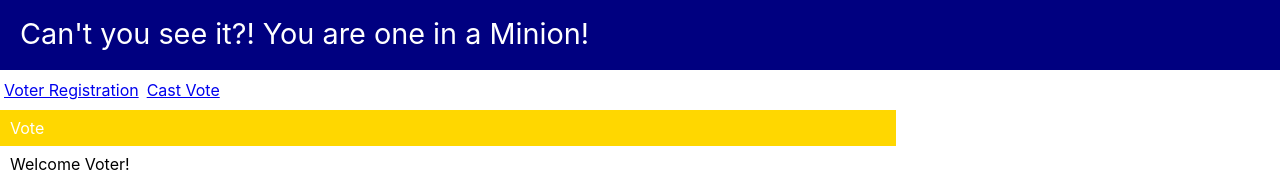
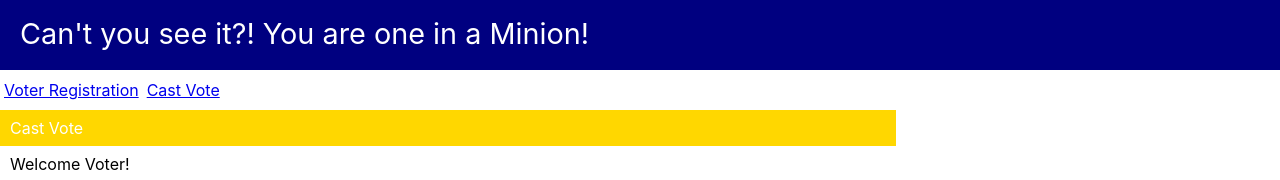
Before and after one commit to hemakothari12/Bootcamp_project, a React (Create React App) app: page /vote in a window 1280 px wide. Shown: the top 180 px of the page. Built offline with nearby package versions, Linux system fonts and the light colour scheme; data requests are answered from the project's data file.

Commit message:
changed vote heading

```diff
--- a/src/components/pages/VotePage.js
+++ b/src/components/pages/VotePage.js
@@ -22,7 +22,7 @@ export const VotePage = ({
     return (
         <>
             <header>
-                <h2>Vote</h2>
+                <h2>Cast Vote</h2>
             </header>
 
             <section>
```
